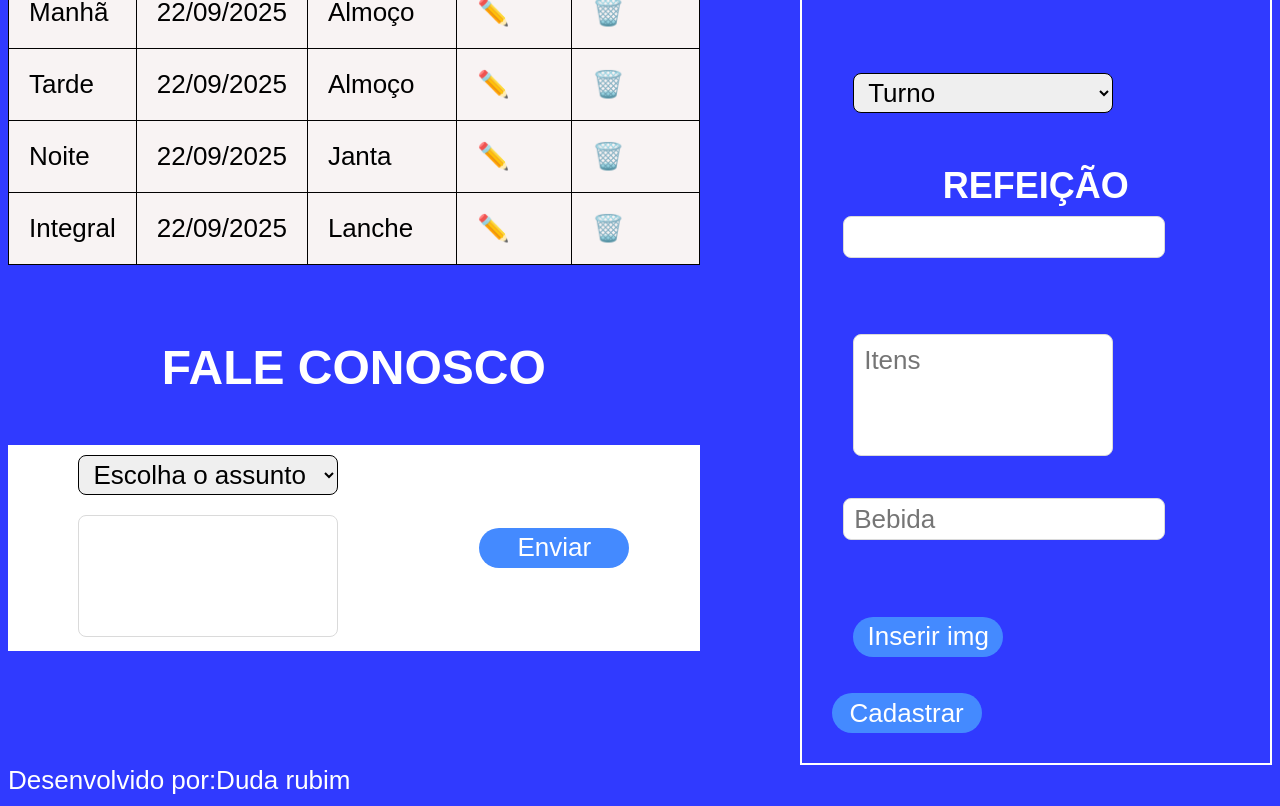
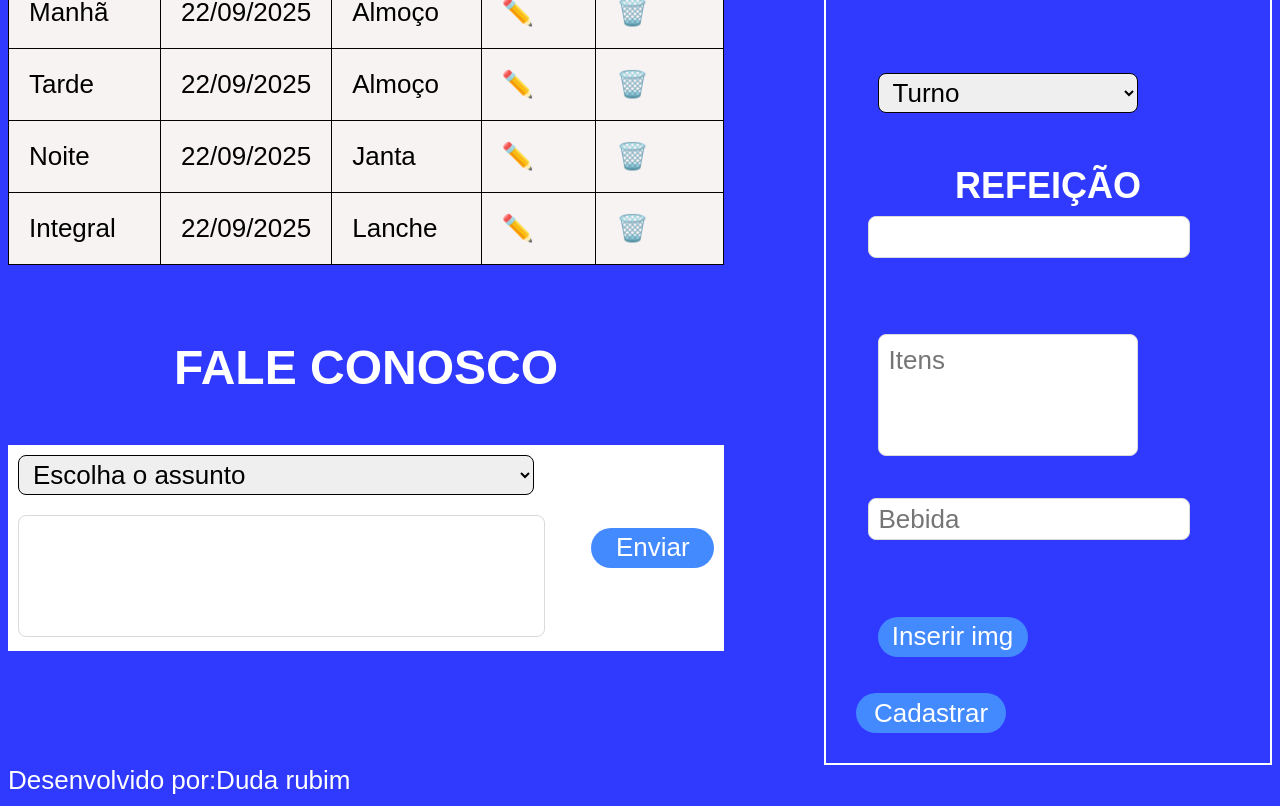
Before and after one commit to dudarubim/cozinha-cardapio, a plain HTML site: page sistema.html in a window 1280 px wide. Shown: the part 600-1406 px from the top of the page. Drawn offline with Linux system fonts and the light colour scheme; a web font is replaced by a local one.

Commit message:
mudanças no css fale-conosco

```diff
--- a/sistema.css
+++ b/sistema.css
@@ -20,6 +20,20 @@ header {
 main {
     display: flex;
     align-items: center;
+    justify-content: space-between;
+    width: 100%;
+}
+
+main div{
+
+    width: 100%;
+}
+div select{
+    width:90%;
+}
+
+div textarea{
+    width:88%;
 }
 
 h2 {
--- a/sistema.html
+++ b/sistema.html
@@ -129,7 +129,8 @@
 
         <fieldset>
           <legend>Itens</legend>
-          <textarea type="text" id="refeição" name="itens" placeholder="Itens" class="ocultar"></textarea>
+
+          <textarea  id="refeição" name="itens" placeholder="Itens" class="ocultar"></textarea>
           <br>
         </fieldset>
 
```
